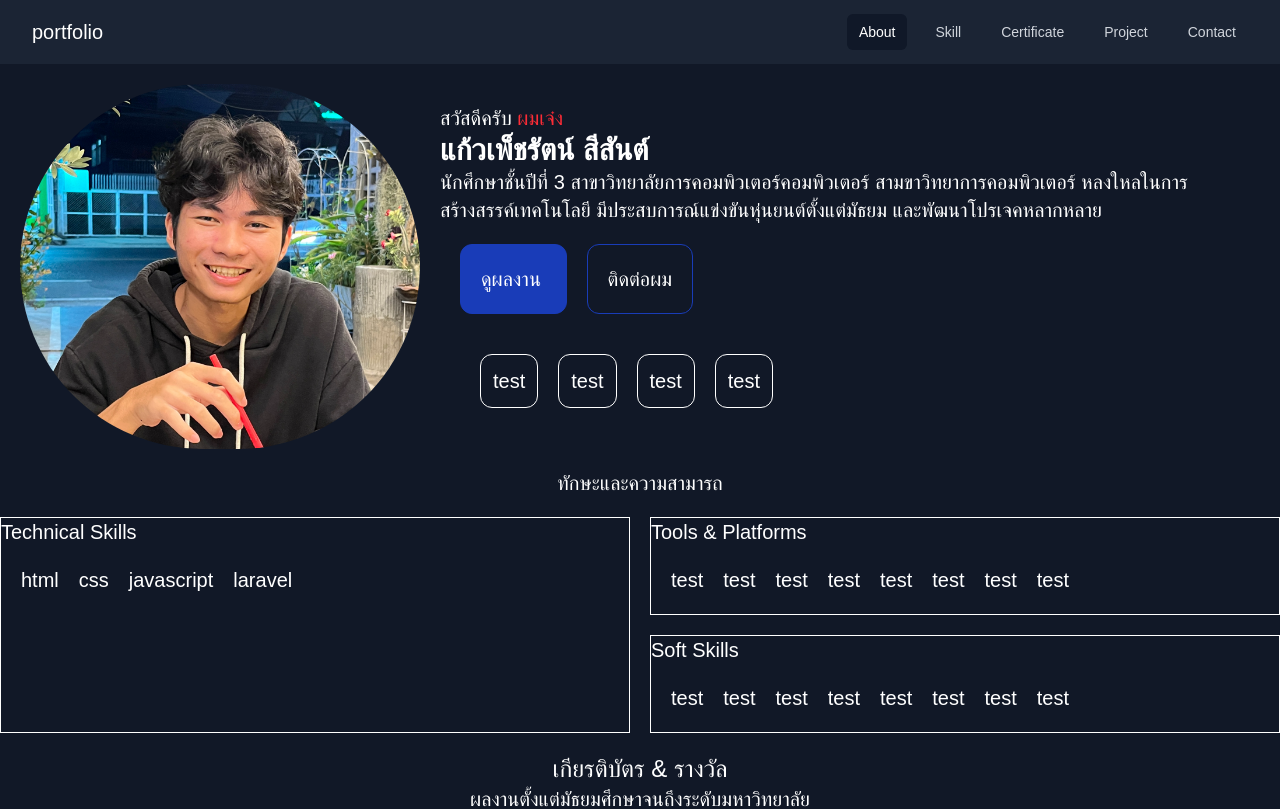
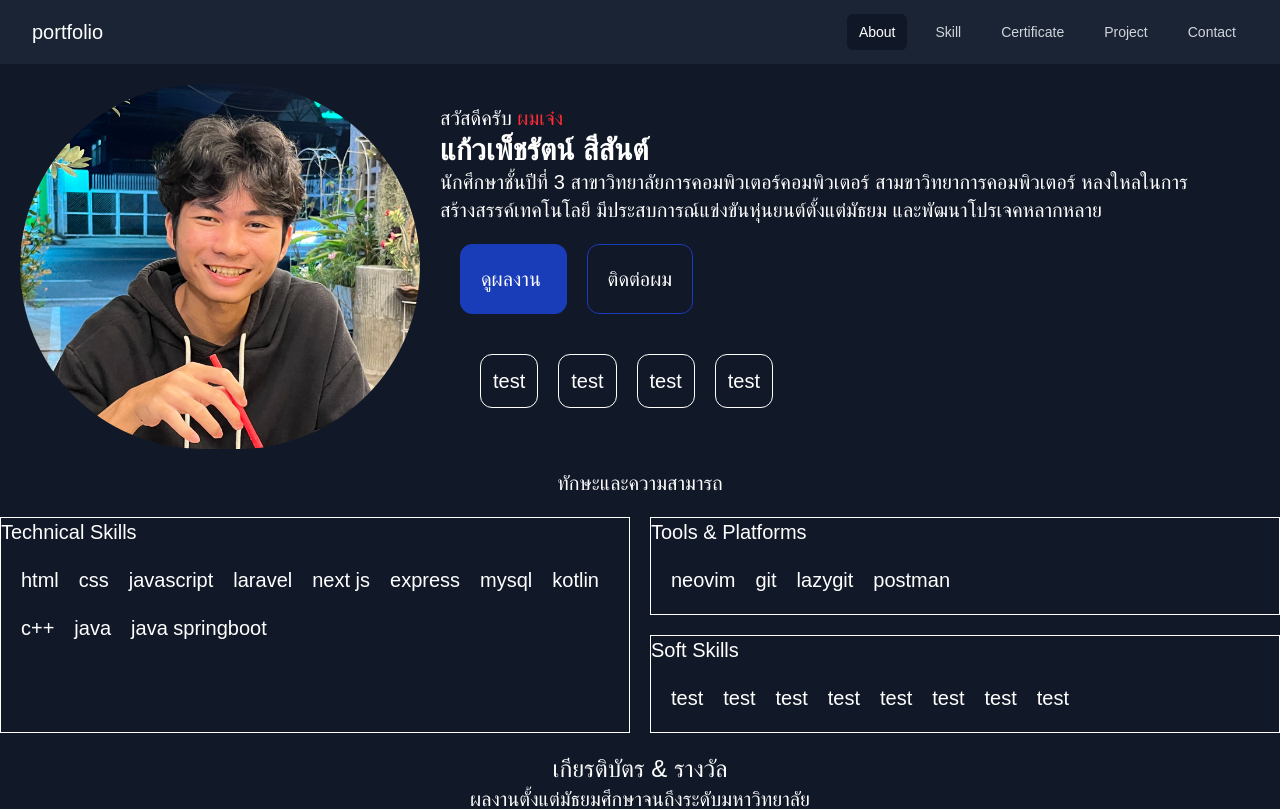
Before and after one commit to JengCharat/portfolio_website, a Next.js app in the folder portfolio_website/: page / in a window 1280 px wide. Shown: the top 809 px of the page. Built offline with nearby package versions, Linux system fonts and the light colour scheme.

Commit message:
tool and platform

```diff
--- a/portfolio_website/app/page.tsx
+++ b/portfolio_website/app/page.tsx
@@ -22,6 +22,9 @@ type MyProjectItem = {
     img:string
 }
 type TechnicalSkilItem = {
+    skill:string
+}
+type ToolAndPlatFormItem = {
     skill:string
 }
 
@@ -53,7 +56,20 @@ export default function Home(){
         {skill:'css'},
         {skill:'javascript'},
         {skill:'laravel'},
+        {skill:'next js'},
+        {skill:'express'},
+        {skill:'mysql'},
+        {skill:'kotlin'},
+        {skill:'c++'},
+        {skill:'java'},
+        {skill:'java springboot'},
 
+    ]
+    const toolandplatform:ToolAndPlatFormItem[] = [
+        {skill:"neovim"},
+        {skill:"git"},
+        {skill:"lazygit"},
+        {skill:"postman"},
     ]
 
     return (
@@ -115,14 +131,9 @@ export default function Home(){
                             <div className="border border-white">
                                 <h1 className="text-white text-xl">Tools & Platforms</h1>
                                 <div className="flex flex-wrap gap-5 p-5 text-white rounded-xl">
-                                        <h1 className="text-white text-xl"> test</h1>
-                                        <h1 className="text-white text-xl"> test</h1>
-                                        <h1 className="text-white text-xl"> test</h1>
-                                        <h1 className="text-white text-xl"> test</h1>
-                                        <h1 className="text-white text-xl"> test</h1>
-                                        <h1 className="text-white text-xl"> test</h1>
-                                        <h1 className="text-white text-xl"> test</h1>
-                                        <h1 className="text-white text-xl"> test</h1>
+                                        {toolandplatform.map((item,index)=>(
+                                            <h1 key = {index} className="text-white text-xl">{item.skill}</h1>
+                                        ))}
                                 </div>
                             </div>
                             <div className="border border-white">
```
